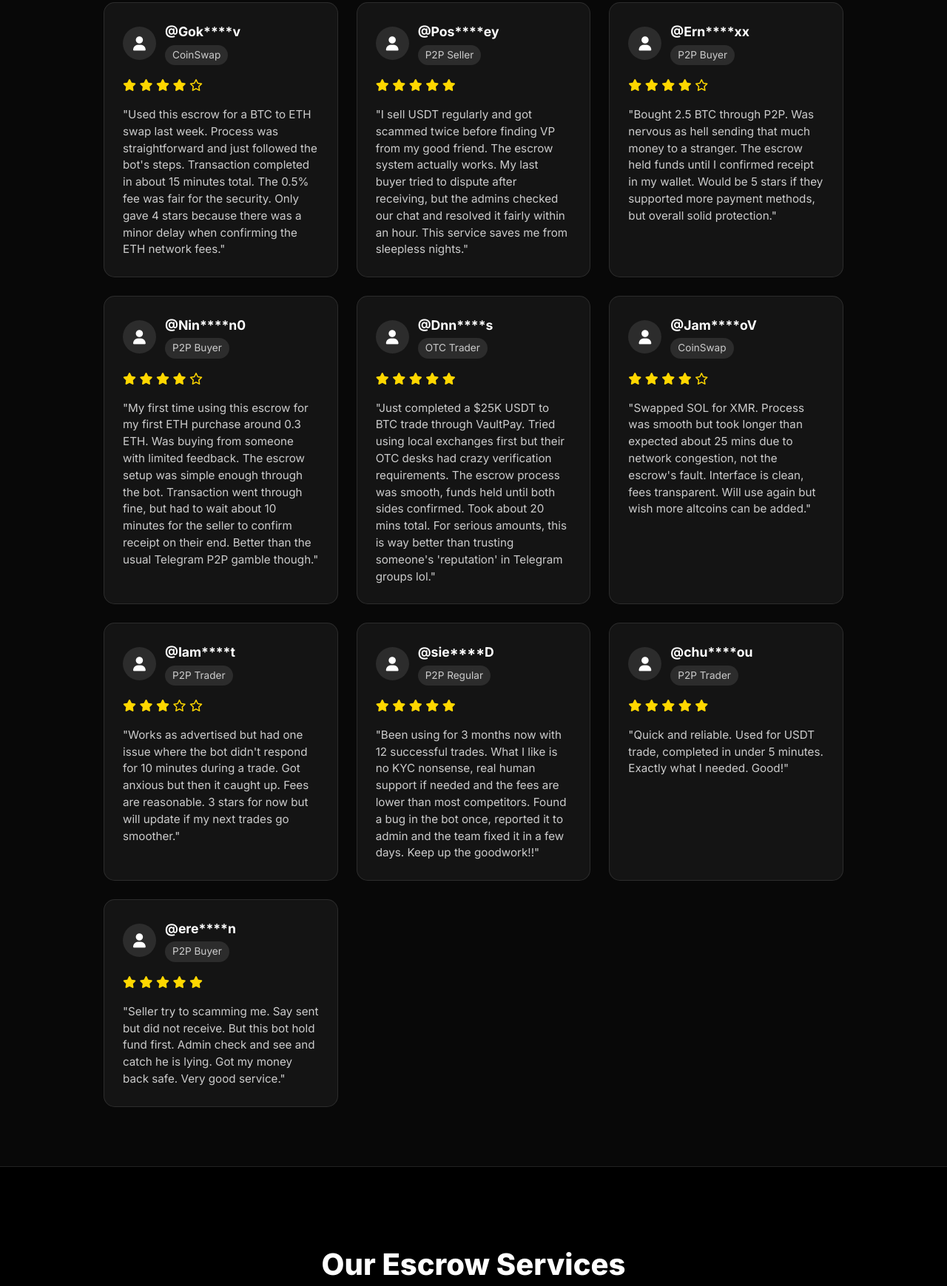
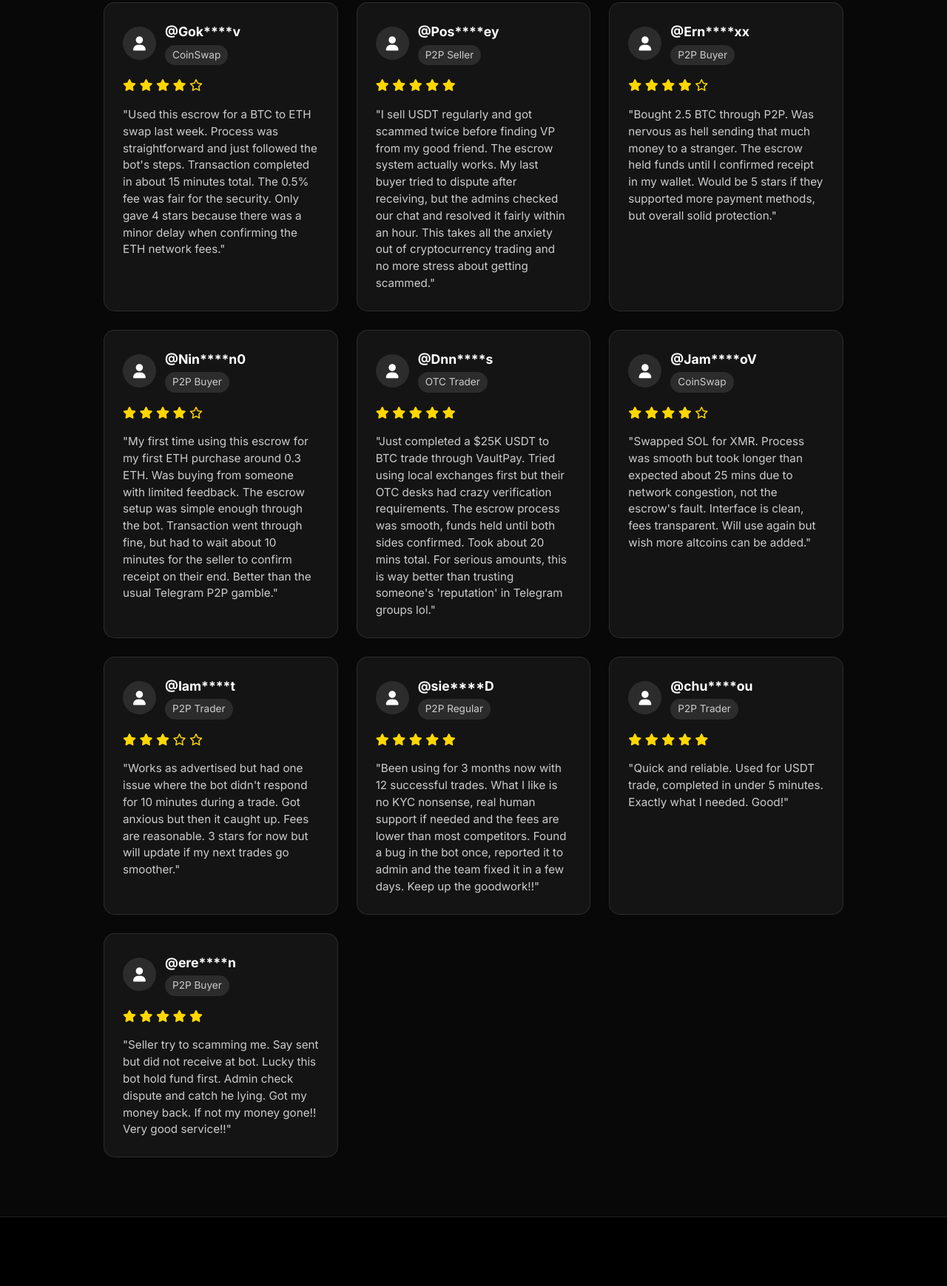
Before and after one commit to BenjaminEraTheGreat/VaultPay, a plain HTML site: page Index.html in a window 1280 px wide. Shown: the part 949-2688 px from the top of the page at 74% size. Drawn offline with Linux system fonts and the light colour scheme.

Commit message:
Index.html

```diff
--- a/Index.html
+++ b/Index.html
@@ -769,7 +769,7 @@
                             </div>
                         </div>
                         <div class="review-content">
-                            "I sell USDT regularly and got scammed twice before finding VP from my good friend. The escrow system actually works. My last buyer tried to dispute after receiving, but the admins checked our chat and resolved it fairly within an hour. This service saves me from sleepless nights."
+                            "I sell USDT regularly and got scammed twice before finding VP from my good friend. The escrow system actually works. My last buyer tried to dispute after receiving, but the admins checked our chat and resolved it fairly within an hour. This takes all the anxiety out of cryptocurrency trading and no more stress about getting scammed."
                         </div>
                     </div>
 
@@ -819,7 +819,7 @@
                             </div>
                         </div>
                         <div class="review-content">
-                            "My first time using this escrow for my first ETH purchase around 0.3 ETH. Was buying from someone with limited feedback. The escrow setup was simple enough through the bot. Transaction went through fine, but had to wait about 10 minutes for the seller to confirm receipt on their end. Better than the usual Telegram P2P gamble though."
+                            "My first time using this escrow for my first ETH purchase around 0.3 ETH. Was buying from someone with limited feedback. The escrow setup was simple enough through the bot. Transaction went through fine, but had to wait about 10 minutes for the seller to confirm receipt on their end. Better than the usual Telegram P2P gamble."
                         </div>
                     </div>
 
@@ -969,7 +969,7 @@
                             </div>
                         </div>
                         <div class="review-content">
-                            "Seller try to scamming me. Say sent but did not receive. But this bot hold fund first. Admin check and see and catch he is lying. Got my money back safe. Very good service."
+                            "Seller try to scamming me. Say sent but did not receive at bot. Lucky this bot hold fund first. Admin check dispute and catch he lying. Got my money back. If not my money gone!! Very good service!!"
                         </div>
                     </div>
                 </div>
```
